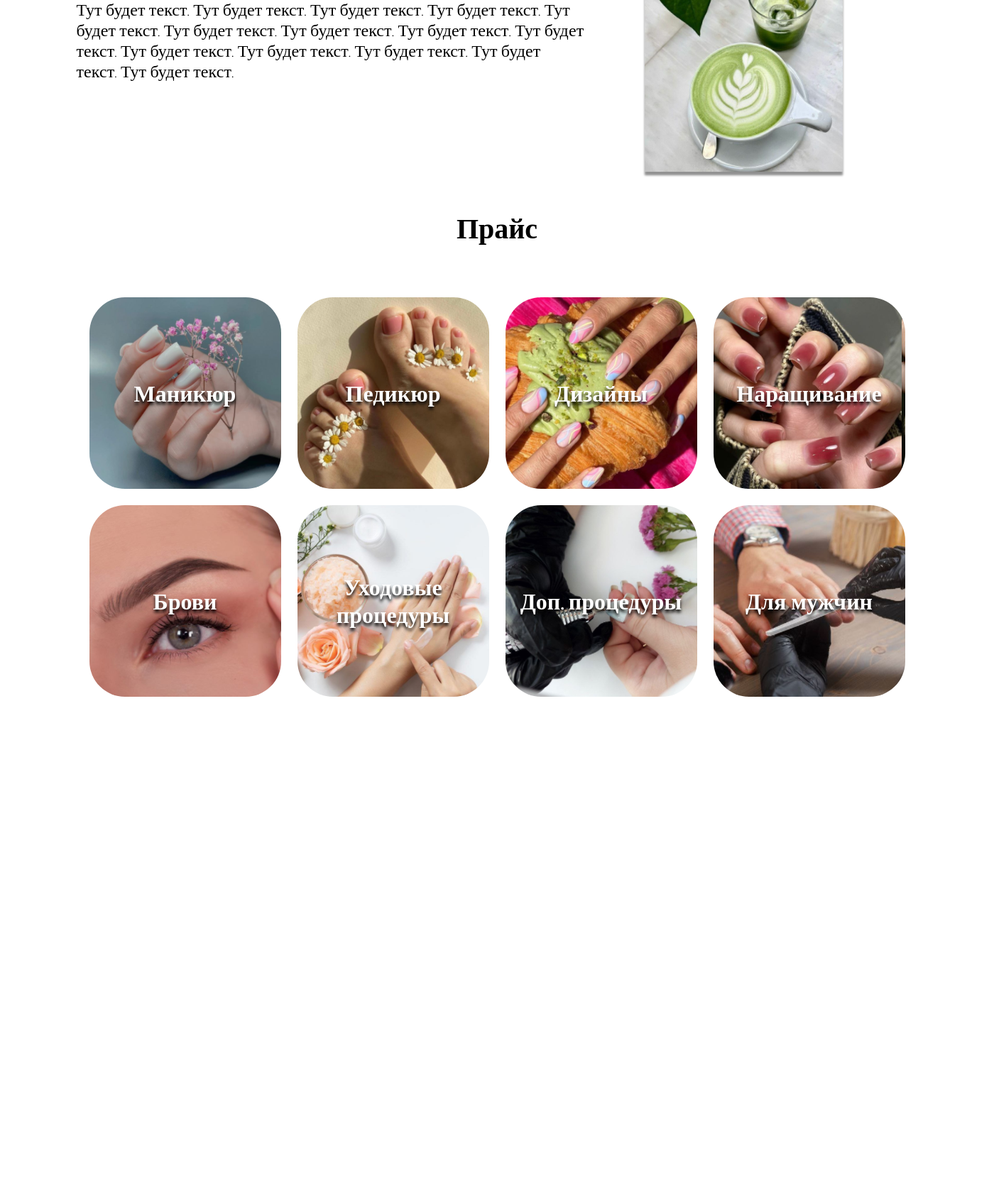
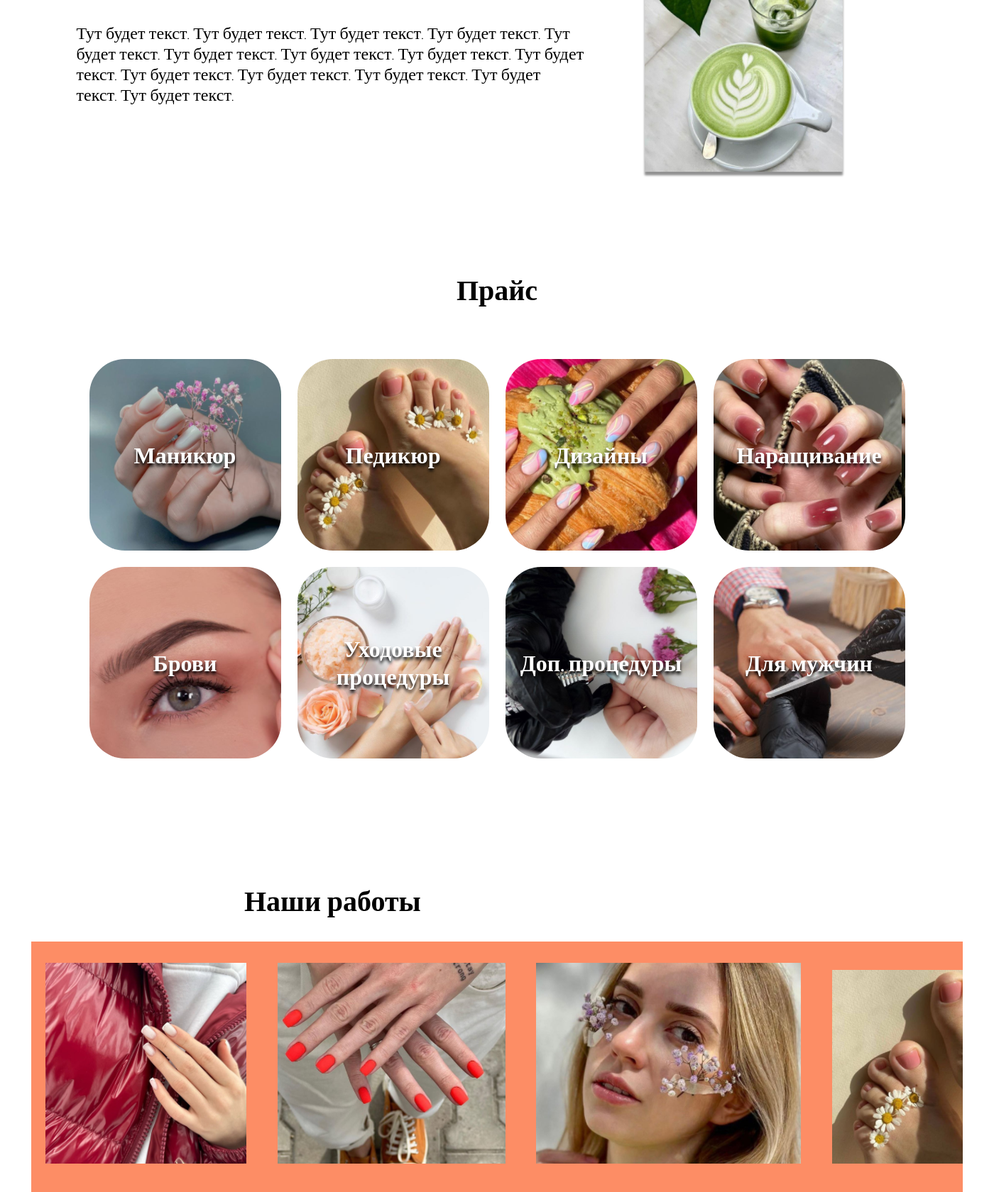
Before and after one commit to pivoforever/Nail_salon, a PHP site: page / in a window 1400 px wide. Shown: the part 1725-3405 px from the top of the page at 71% size. Before the commit the page ends 2707 px from the top, so only its background shows below. Run offline with PHP 8.4, Linux system fonts and the light colour scheme.

Commit message:
Доделал раздел Наши работы

```diff
--- a/index.html
+++ b/index.html
@@ -20,7 +20,7 @@
       </div>
       <nav class="item">
         <a href="#about_as" class="item1">О нас</a>
-        <a href="#" class="item2">Прайс</a>
+        <a href="#price" class="item2">Прайс</a>
         <a href="#" class="item3">Отзывы</a>
         <a href="#" class="item4">Контакты</a>
         <a href="#" class="item5 button">Записаться</a>
@@ -28,8 +28,7 @@
     </header>
     <main>
       <!-- Баннер -->
-      <section>
-        <div class="banner">
+      <section class="banner">
         <div class="banner-left">
           <p>Avocado</p>
           <p>Nail and beauty home</p>
@@ -39,11 +38,9 @@
           <img src="img/logo_big.png" alt="logo-big" />
           <img src="img/logo_big.svg" alt="logo-big" />
         </div>
-        </div>
       </section>
       <!-- О нас -->
-      <section>
-        <div class="about_as">
+      <section class="about_as">
         <div class="about-left">
           <h2 id="about_as">О нас</h2>
           <p>
@@ -72,12 +69,10 @@
           <img src="img/about3.png" alt="" />
           <img src="img/about2.png" alt="" />
         </div>
-        </div>
       </section>
       <!-- Прайс -->
-      <section>
-        <div class="price">
-          <h2>Прайс</h2>
+      <section class="price">
+        <h2 id="price">Прайс</h2>
         <div class="price-items">
           <a href="#" class="price-item price-item1">Маникюр</a>
           <a href="#" class="price-item price-item2">Педикюр</a>
@@ -88,10 +83,23 @@
           <a href="#" class="price-item price-item7">Доп. процедуры</a>
           <a href="#" class="price-item price-item8">Для мужчин</a>
         </div>
+      </section>
+      <!-- Наши работы -->
+      <section class="our_works">
+        <h2 id="our_works">Наши работы</h2>
+        <div class="carousel">
+          <div class="our_works_items">
+            <a href="#"><img src="img/ow1.png" alt=""></a>
+            <a href="#"><img src="img/ow2.png" alt=""></a>
+            <a href="#"><img src="img/ow3.png" alt=""></a>
+            <a href="#"><img src="img/ow4.png" alt=""></a>
+            <a href="#"><img src="img/ow1.png" alt=""></a>
+            <a href="#"><img src="img/ow2.png" alt=""></a>
+            <a href="#"><img src="img/ow3.png" alt=""></a>
+            <a href="#"><img src="img/ow4.png" alt=""></a>
+          </div>
         </div>
       </section>
-      <!-- Наши работы -->
-      <section class="our_works"></section>
       <!-- Отзывы -->
       <section class="reviews"></section>
       <!-- Наша студия -->
--- a/style/main.css
+++ b/style/main.css
@@ -117,8 +117,7 @@ nav {
     align-content: flex-start;
     justify-content: space-between;
     margin: 0 auto;
-    margin-bottom: 120
-    px;
+    margin-bottom: 120px;
 }
 .about-left {
     display: flex;
@@ -134,7 +133,7 @@ nav {
     font-size: 24px;
     line-height: 29px;
     letter-spacing: 0.07px;
-    margin-bottom: 20px;
+    margin-bottom: 31px;
 }
 .about-right {
     display: flex;
@@ -161,7 +160,7 @@ nav {
     display: flex;
     flex-wrap: wrap;
     max-width: 1308px;
-    margin: 0 auto;
+    margin: 0 auto 177px;
     gap: 23px;
     justify-content: center;
     align-items: center;
@@ -205,3 +204,28 @@ nav {
 .price-item8 {
     background: url(../img/pr8.png);
 }
+.our_works h2 {
+    margin-left: 344px;
+}
+.carousel {
+    overflow-x: scroll;
+    white-space: nowrap;
+    max-width: 1312px;
+    min-height: 339px;
+    margin: 0 auto;
+    background: rgb(253, 141, 101);
+}
+.our_works_items a {
+    display: inline-block;
+    margin: 30px 20px;
+    height: 283px; /* Высота изображений */
+    object-fit: cover;
+    border-radius: 3px;
+}
+::-webkit-scrollbar {
+    display: none; /* Скрываем скроллбар в Chrome/Safari */
+}
+.carousel {
+    -ms-overflow-style: none; /* Скрываем скроллбар в IE/Edge */
+    scrollbar-width: none; /* Скрываем скроллбар в Firefox */
+}
```
Also changed, not shown: img/ow1.png (added), img/ow2.png (added), img/ow3.png (added), img/ow4.png (added). Lines whose indentation alone changed are shown as unchanged.
